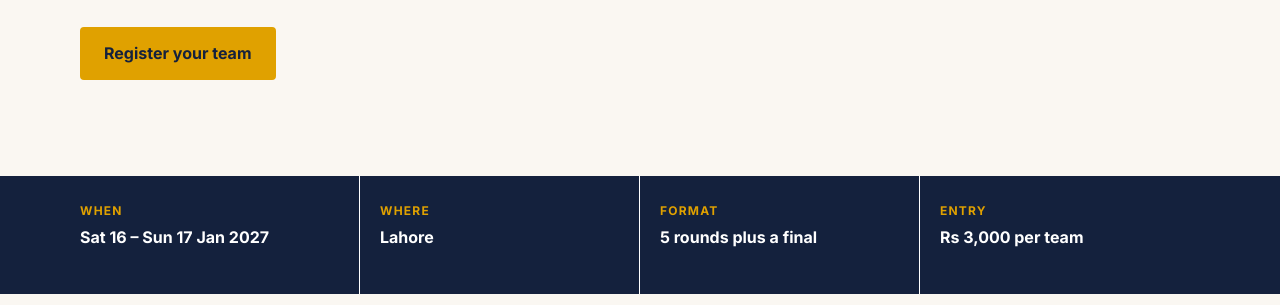
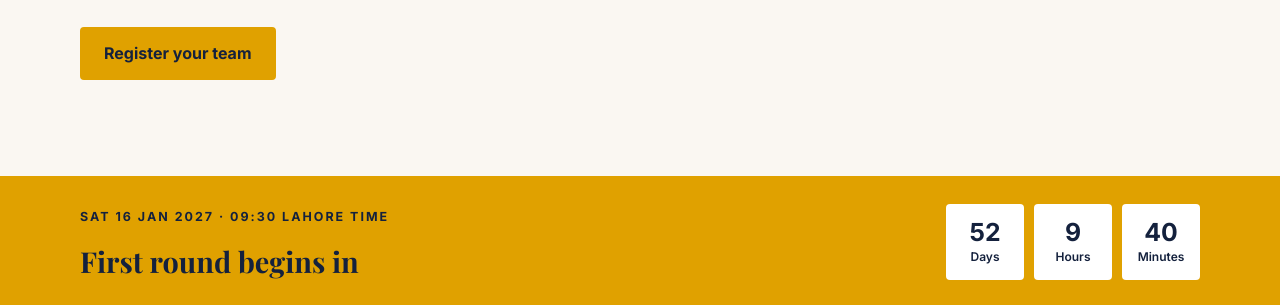
Before and after one commit to qazi-ib/lab17-27110050, a plain HTML site: page index.html in a window 1280 px wide. Shown: the part 482-787 px from the top of the page. Drawn offline with nearby package versions, Linux system fonts and the light colour scheme.

Commit message:
Add countdown

```diff
--- a/index.html
+++ b/index.html
@@ -139,6 +139,63 @@
       max-width: 560px;
       margin: 20px 0 30px;
       font-size: clamp(1.1rem, 2.4vw, 1.4rem);
+    }
+
+    .countdown {
+      padding: 28px 24px;
+      background: var(--gold);
+    }
+
+    .countdown-inner {
+      display: flex;
+      width: min(var(--content-width), 100%);
+      margin: 0 auto;
+      align-items: center;
+      justify-content: space-between;
+      gap: 24px;
+    }
+
+    .countdown h2 {
+      margin: 0;
+      font-size: clamp(1.35rem, 3vw, 1.8rem);
+    }
+
+    .countdown-units {
+      display: grid;
+      grid-template-columns: repeat(3, minmax(78px, 1fr));
+      gap: 10px;
+    }
+
+    .countdown-unit {
+      display: flex;
+      min-height: 76px;
+      padding: 8px 14px;
+      align-items: center;
+      justify-content: center;
+      flex-direction: column;
+      border-radius: 4px;
+      background: var(--white);
+      color: var(--navy);
+    }
+
+    .countdown-unit strong {
+      font-size: 1.55rem;
+      line-height: 1.2;
+    }
+
+    .countdown-unit span {
+      font-size: 0.75rem;
+      font-weight: 600;
+    }
+
+    .countdown-status {
+      margin: 8px 0 0;
+      color: var(--navy);
+      font-weight: 700;
+    }
+
+    [hidden] {
+      display: none !important;
     }
 
     .button {
@@ -425,6 +482,20 @@
         padding: 72px 24px;
       }
 
+      .countdown-inner {
+        align-items: flex-start;
+        flex-direction: column;
+        gap: 16px;
+      }
+
+      .countdown-units {
+        width: 100%;
+      }
+
+      .countdown-unit {
+        padding: 8px;
+      }
+
       .hero::after {
         top: 36px;
         right: -72px;
@@ -531,6 +602,21 @@
         <h1 id="hero-title">Ravi Open<br>2027</h1>
         <p class="hero-tagline">Four teams. Seven minutes. One motion.</p>
         <a class="button" href="#register">Register your team</a>
+      </div>
+    </section>
+
+    <section class="countdown" aria-labelledby="countdown-title">
+      <div class="countdown-inner">
+        <div>
+          <p class="eyebrow">Sat 16 Jan 2027 · 09:30 Lahore time</p>
+          <h2 id="countdown-title">First round begins in</h2>
+          <p class="countdown-status" id="countdown-status" role="status" hidden>The first round has begun.</p>
+        </div>
+        <div class="countdown-units" role="timer" aria-label="Time until the first round" aria-live="off">
+          <div class="countdown-unit"><strong id="countdown-days">0</strong><span>Days</span></div>
+          <div class="countdown-unit"><strong id="countdown-hours">0</strong><span>Hours</span></div>
+          <div class="countdown-unit"><strong id="countdown-minutes">0</strong><span>Minutes</span></div>
+        </div>
       </div>
     </section>
 
@@ -662,6 +748,34 @@
   <footer class="site-footer">© Ravi Open 2027 · Lahore</footer>
 
   <script>
+    const countdownTarget = new Date("2027-01-16T09:30:00+05:00").getTime();
+    const countdownStatus = document.querySelector("#countdown-status");
+    const countdownUnits = {
+      days: document.querySelector("#countdown-days"),
+      hours: document.querySelector("#countdown-hours"),
+      minutes: document.querySelector("#countdown-minutes")
+    };
+
+    function updateCountdown() {
+      const remaining = countdownTarget - Date.now();
+
+      if (remaining <= 0) {
+        Object.values(countdownUnits).forEach((unit) => {
+          unit.textContent = "0";
+        });
+        countdownStatus.hidden = false;
+        return;
+      }
+
+      const totalMinutes = Math.floor(remaining / 60000);
+      countdownUnits.days.textContent = String(Math.floor(totalMinutes / 1440));
+      countdownUnits.hours.textContent = String(Math.floor((totalMinutes % 1440) / 60));
+      countdownUnits.minutes.textContent = String(totalMinutes % 60);
+    }
+
+    updateCountdown();
+    window.setInterval(updateCountdown, 60000);
+
     const form = document.querySelector("#registration-form");
     const successMessage = document.querySelector("#success-message");
     const fields = [
```
